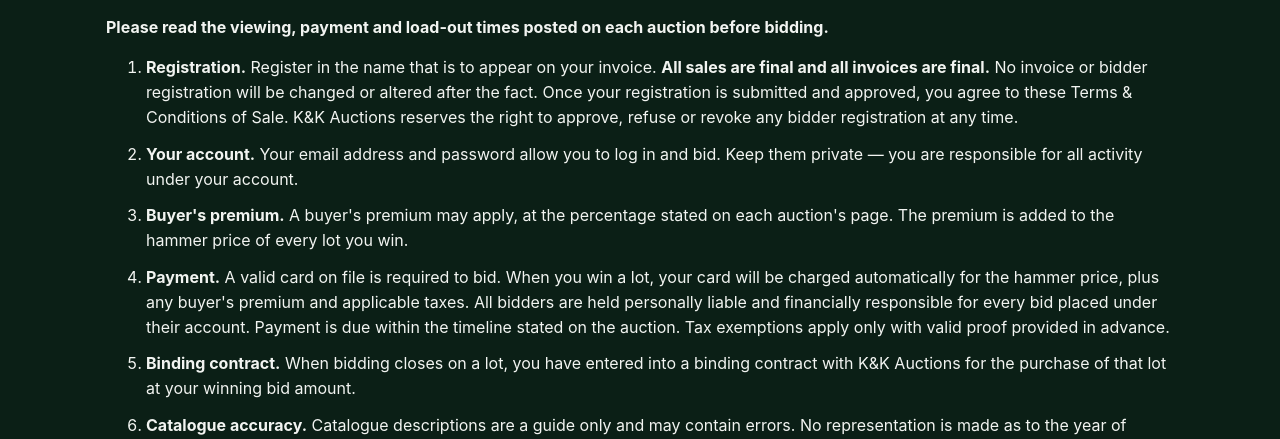
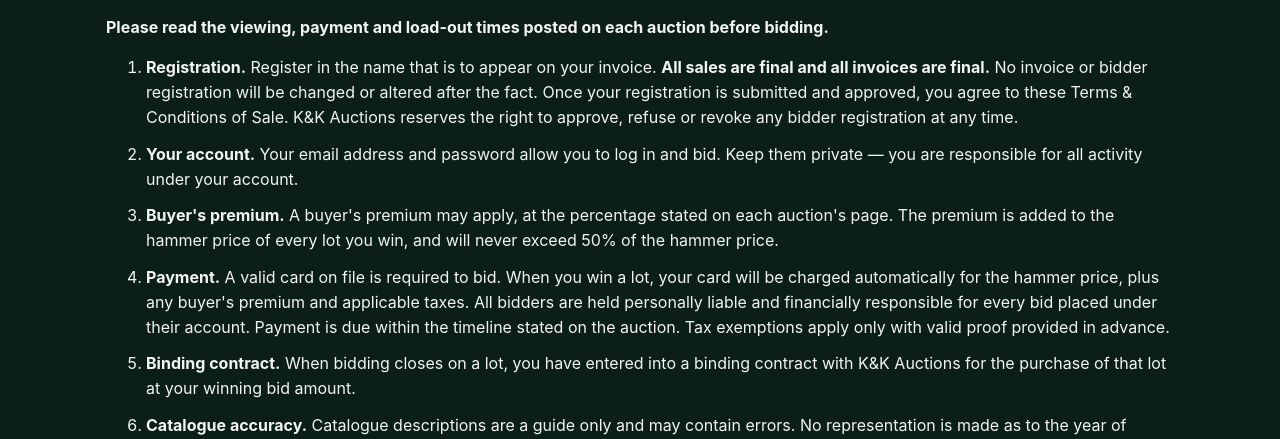
Before and after one commit to jamalkhudayar-glitch/kk-auctions, a Flask app: page /terms in a window 1280 px wide. Shown: the part 319-758 px from the top of the page. Run offline with Flask 3, Linux system fonts and the light colour scheme.

Commit message:
Cap buyer's premium at 50% of invoice; disclose cap in terms

```diff
--- a/templates/terms.html
+++ b/templates/terms.html
@@ -25,7 +25,8 @@
 private — you are responsible for all activity under your account.</li>
 
 <li><strong>Buyer's premium.</strong> A buyer's premium may apply, at the percentage stated on each auction's
-page. The premium is added to the hammer price of every lot you win.</li>
+page. The premium is added to the hammer price of every lot you win, and will never exceed 50% of the
+hammer price.</li>
 
 <li><strong>Payment.</strong> A valid card on file is required to bid. When you win a lot, your card will be
 charged automatically for the hammer price, plus any buyer's premium and applicable taxes. All bidders are
```
